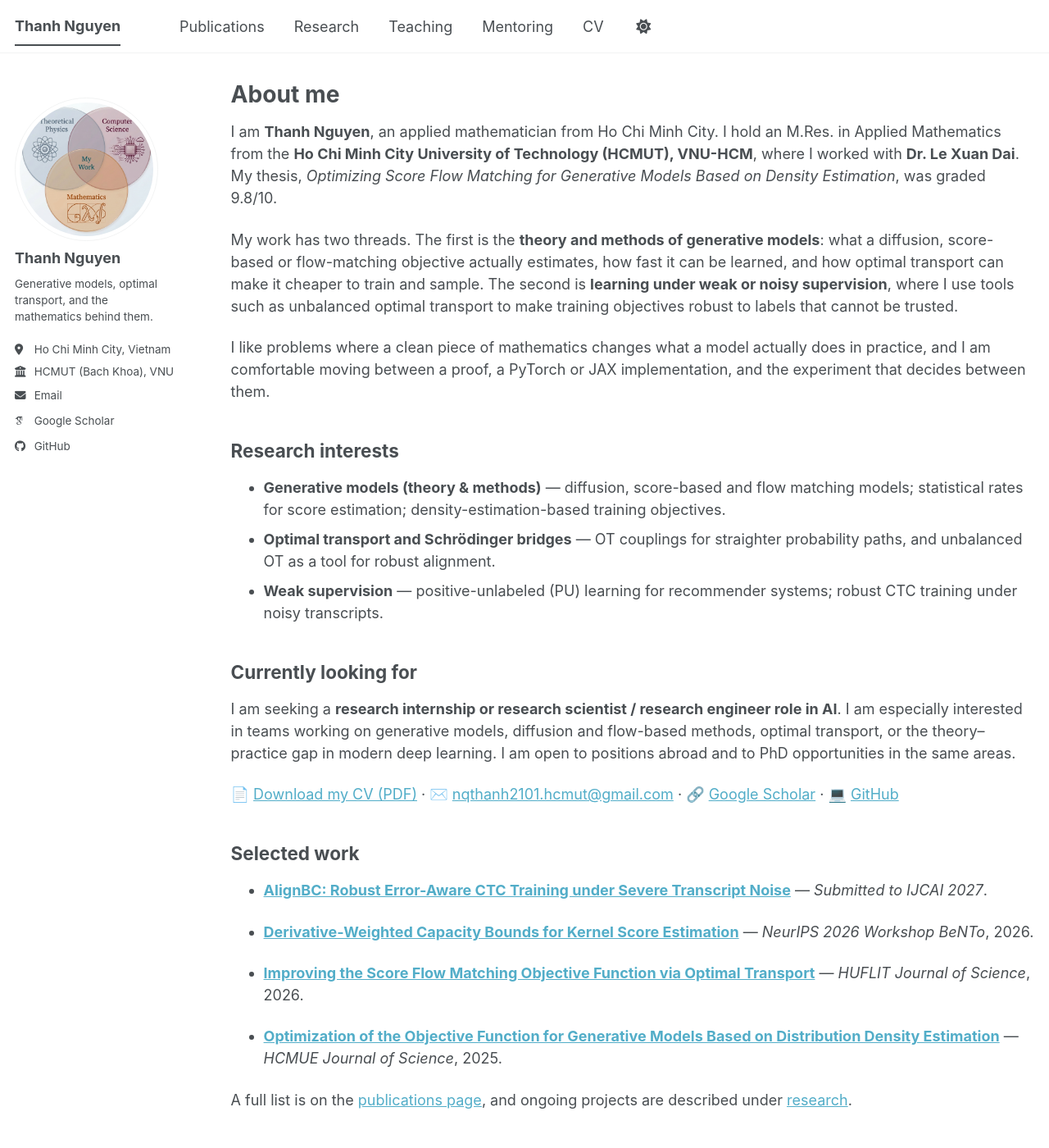
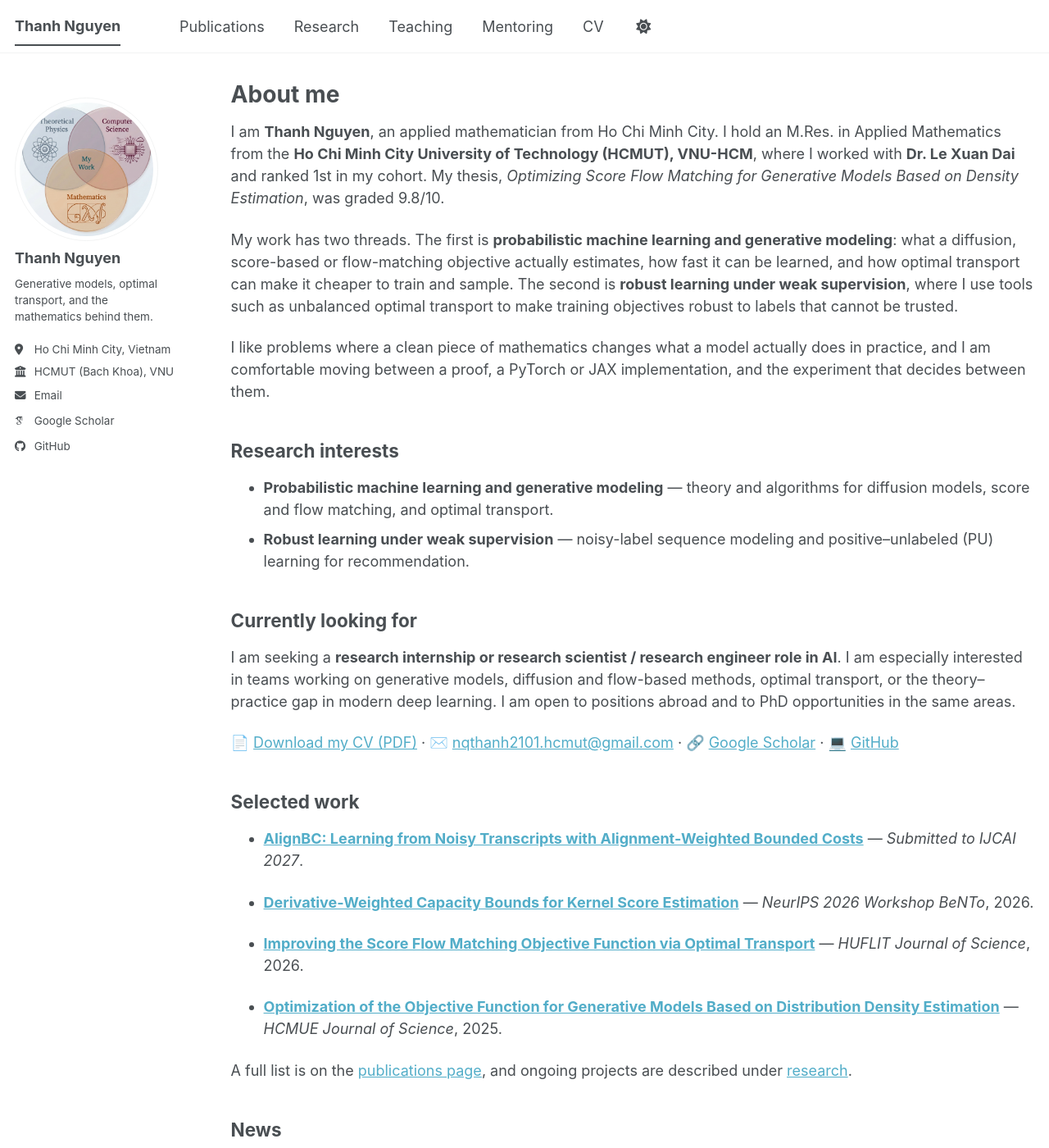
Before and after one commit to nqthanh2101hcmut/nqthanh2101hcmut.github.io, a Jekyll site: the page built from _pages/about.md, in a window 1280 px wide and 1400 px high. Shown: the whole window at 82% size. Built offline with Jekyll 4.4.1, drawn with Linux system fonts in a browser that asks for light colours; some web fonts are replaced; a script bundle is joined from its source files by our own code; library files that are not in the unit come from our copies; some of the changed text lies outside the part shown.

Commit message:
Sync site with updated CV (AlignBC title, research interests)
- AlignBC full title: "Learning from Noisy Transcripts with
  Alignment-Weighted Bounded Costs"; project renamed accordingly
- Research interests reworded to match the CV
- Add "ranked 1st in cohort" to M.Res. entry

Co-Authored-By: Claude Opus 5.5 <noreply@anthropic.com>

```diff
--- a/_pages/about.md
+++ b/_pages/about.md
@@ -9,14 +9,14 @@ author_profile: true
 
 I am **Thanh Nguyen**, an applied mathematician from Ho Chi Minh City. I hold an
 M.Res. in Applied Mathematics from the **Ho Chi Minh City University of
-Technology (HCMUT), VNU-HCM**, where I worked with **Dr. Le Xuan Dai**. My
-thesis, *Optimizing Score Flow Matching for Generative Models Based on Density
-Estimation*, was graded 9.8/10.
+Technology (HCMUT), VNU-HCM**, where I worked with **Dr. Le Xuan Dai** and
+ranked 1st in my cohort. My thesis, *Optimizing Score Flow Matching for
+Generative Models Based on Density Estimation*, was graded 9.8/10.
 
-My work has two threads. The first is the **theory and methods of generative
-models**: what a diffusion, score-based or flow-matching objective actually
+My work has two threads. The first is **probabilistic machine learning and
+generative modeling**: what a diffusion, score-based or flow-matching objective actually
 estimates, how fast it can be learned, and how optimal transport can make it
-cheaper to train and sample. The second is **learning under weak or noisy
+cheaper to train and sample. The second is **robust learning under weak
 supervision**, where I use tools such as unbalanced optimal transport to make
 training objectives robust to labels that cannot be trusted.
 
@@ -26,13 +26,11 @@ implementation, and the experiment that decides between them.
 
 ## Research interests
 
-* **Generative models (theory & methods)** — diffusion, score-based and flow
-  matching models; statistical rates for score estimation; density-estimation-based
-  training objectives.
-* **Optimal transport and Schrödinger bridges** — OT couplings for straighter
-  probability paths, and unbalanced OT as a tool for robust alignment.
-* **Weak supervision** — positive-unlabeled (PU) learning for recommender
-  systems; robust CTC training under noisy transcripts.
+* **Probabilistic machine learning and generative modeling** — theory and
+  algorithms for diffusion models, score and flow matching, and optimal
+  transport.
+* **Robust learning under weak supervision** — noisy-label sequence modeling
+  and positive–unlabeled (PU) learning for recommendation.
 
 ## Currently looking for
 
@@ -59,8 +57,8 @@ ongoing projects are described under [research]({{ base_path }}/portfolio/).
 
 ## News
 
-* **2026** — *AlignBC: Robust Error-Aware CTC Training under Severe Transcript
-  Noise* submitted to *IJCAI 2027*.
+* **2026** — *AlignBC: Learning from Noisy Transcripts with Alignment-Weighted
+  Bounded Costs* submitted to *IJCAI 2027*.
 * **2026** — *Derivative-Weighted Capacity Bounds for Kernel Score Estimation*
   accepted at the *NeurIPS 2026 Workshop BeNTo*.
 * **2026** — Completed my M.Res. in Applied Mathematics at HCMUT; thesis graded
--- a/files/publications.bib
+++ b/files/publications.bib
@@ -21,7 +21,7 @@
 
 @unpublished{nguyen2026alignbc,
   author = {Nguyen, Thanh and others},
-  title  = {{AlignBC}: Robust Error-Aware {CTC} Training under Severe Transcript Noise},
+  title  = {{AlignBC}: Learning from Noisy Transcripts with Alignment-Weighted Bounded Costs},
   note   = {Submitted to IJCAI 2027},
   year   = {2026}
 }
```
Also changed, not shown: _data/cv.json (+12 -19 lines), _pages/cv.md (+6 -6 lines), _portfolio/01-alignbc-robust-ctc.md (+2 -2 lines), _publications/2026-09-15-alignbc-robust-ctc.md (+2 -2 lines).
